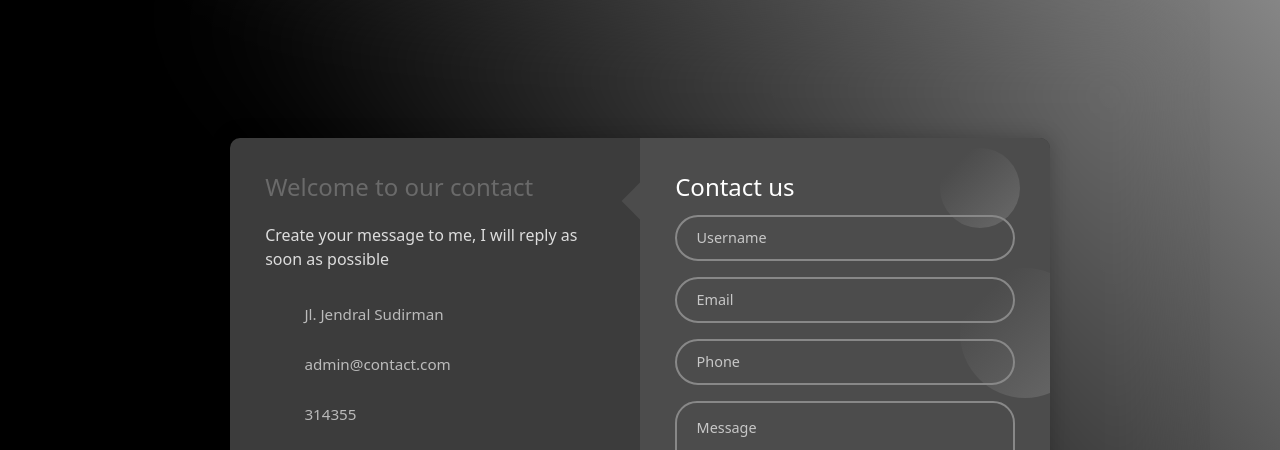
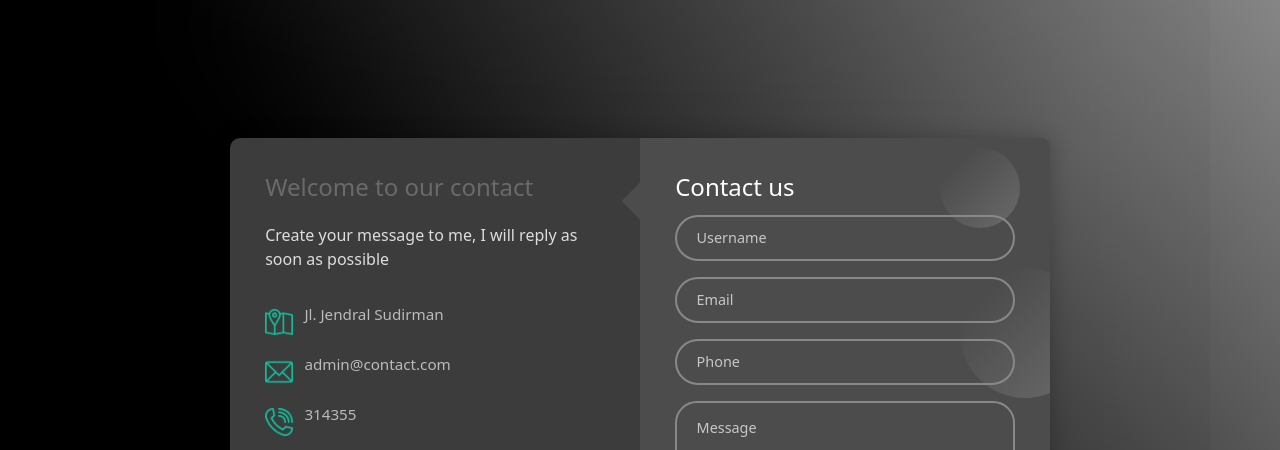
Before and after one commit to donyalfa/tugas, a plain HTML site: page index-form.html in a window 1280 px wide. Shown: the part 63-513 px from the top of the page. Drawn offline with nearby package versions, Linux system fonts and the light colour scheme.

Commit message:
Update index-form.html

```diff
--- a/index-form.html
+++ b/index-form.html
@@ -46,15 +46,15 @@
 
                 <div class="info">
                     <div class="information">
-                        <img src="assets/location.png" class="icon" alt="">
+                        <img src="location.png" class="icon" alt="">
                         <p>Jl. Jendral Sudirman</p>
                     </div>
                     <div class="information">
-                        <img src="assets/email.png" class="icon" alt="">
+                        <img src="email.png" class="icon" alt="">
                         <p>admin@contact.com</p>
                     </div>
                     <div class="information">
-                        <img src="assets/phone.png" class="icon" alt="">
+                        <img src="phone.png" class="icon" alt="">
                         <p>314355</p>
                     </div>
                 </div>
```
